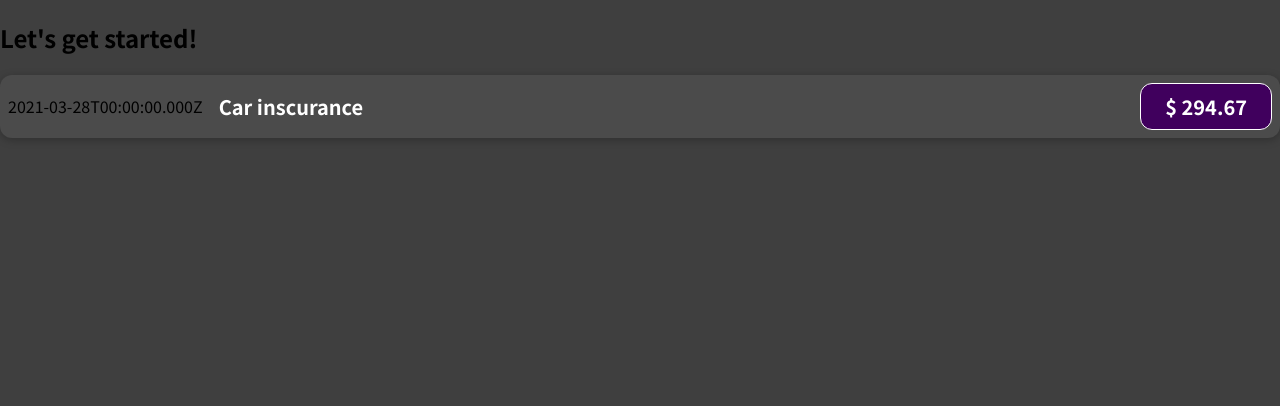
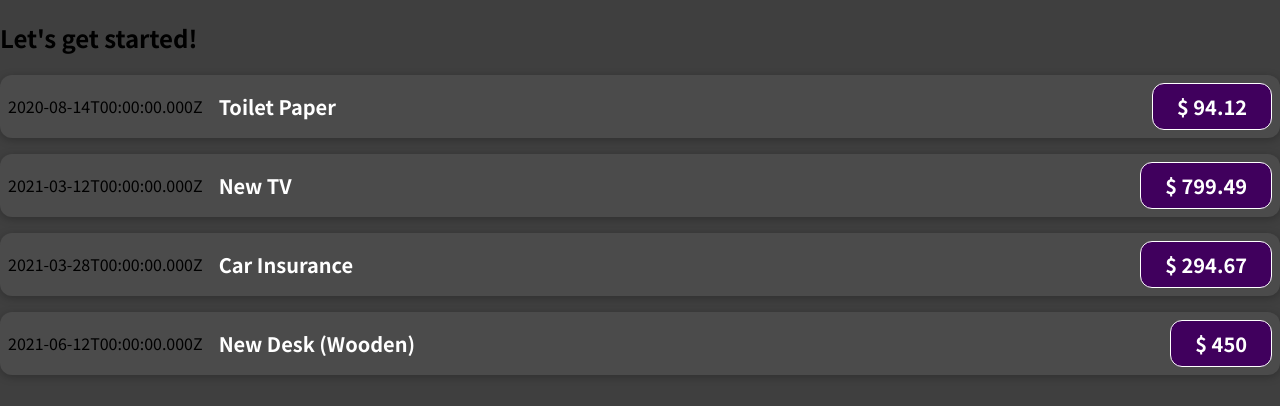
Before and after one commit to kos3l/ReactTraining, a JavaScript app: page / in a window 1280 px wide. Shown: the top 406 px of the page. Built offline with nearby package versions, Linux system fonts and the light colour scheme.

Commit message:
props and sharing data between components

```diff
--- a/src/App.js
+++ b/src/App.js
@@ -1,10 +1,51 @@
 import Expenseitem from "./components/Expenseitem";
 
 function App() {
+  const expenses = [
+    {
+      id: "e1",
+      title: "Toilet Paper",
+      amount: 94.12,
+      date: new Date(2020, 7, 14),
+    },
+    { id: "e2", title: "New TV", amount: 799.49, date: new Date(2021, 2, 12) },
+    {
+      id: "e3",
+      title: "Car Insurance",
+      amount: 294.67,
+      date: new Date(2021, 2, 28),
+    },
+    {
+      id: "e4",
+      title: "New Desk (Wooden)",
+      amount: 450,
+      date: new Date(2021, 5, 12),
+    },
+  ];
+
   return (
     <div>
       <h2>Let's get started!</h2>
-      <Expenseitem />
+      <Expenseitem
+        title={expenses[0].title}
+        amount={expenses[0].amount}
+        date={expenses[0].date}
+      />
+      <Expenseitem
+        title={expenses[1].title}
+        amount={expenses[1].amount}
+        date={expenses[1].date}
+      />
+      <Expenseitem
+        title={expenses[2].title}
+        amount={expenses[2].amount}
+        date={expenses[2].date}
+      />
+      <Expenseitem
+        title={expenses[3].title}
+        amount={expenses[3].amount}
+        date={expenses[3].date}
+      />
     </div>
   );
 }
--- a/src/components/Expenseitem.js
+++ b/src/components/Expenseitem.js
@@ -1,16 +1,12 @@
 import "./Expenseitem.css";
-
-function ExpenseItem() {
-  const expenseDate = new Date(2021, 2, 28);
-  const expenseTitle = "Car inscurance";
-  const expenseAmount = 294.67;
-
+//all the props are put into one object accessable with a name u want like 'props'
+function ExpenseItem(props) {
   return (
     <div className="expense-item">
-      <div>{expenseDate.toISOString()}</div>
+      <div>{props.date.toISOString()}</div>
       <div className="expense-item__description">
-        <h2>{expenseTitle}</h2>
-        <div className="expense-item__price"> $ {expenseAmount}</div>
+        <h2>{props.title}</h2>
+        <div className="expense-item__price"> $ {props.amount}</div>
       </div>
     </div>
   );
```
Also changed, not shown: 1 other file (tests, documents, lock files or other folders).
